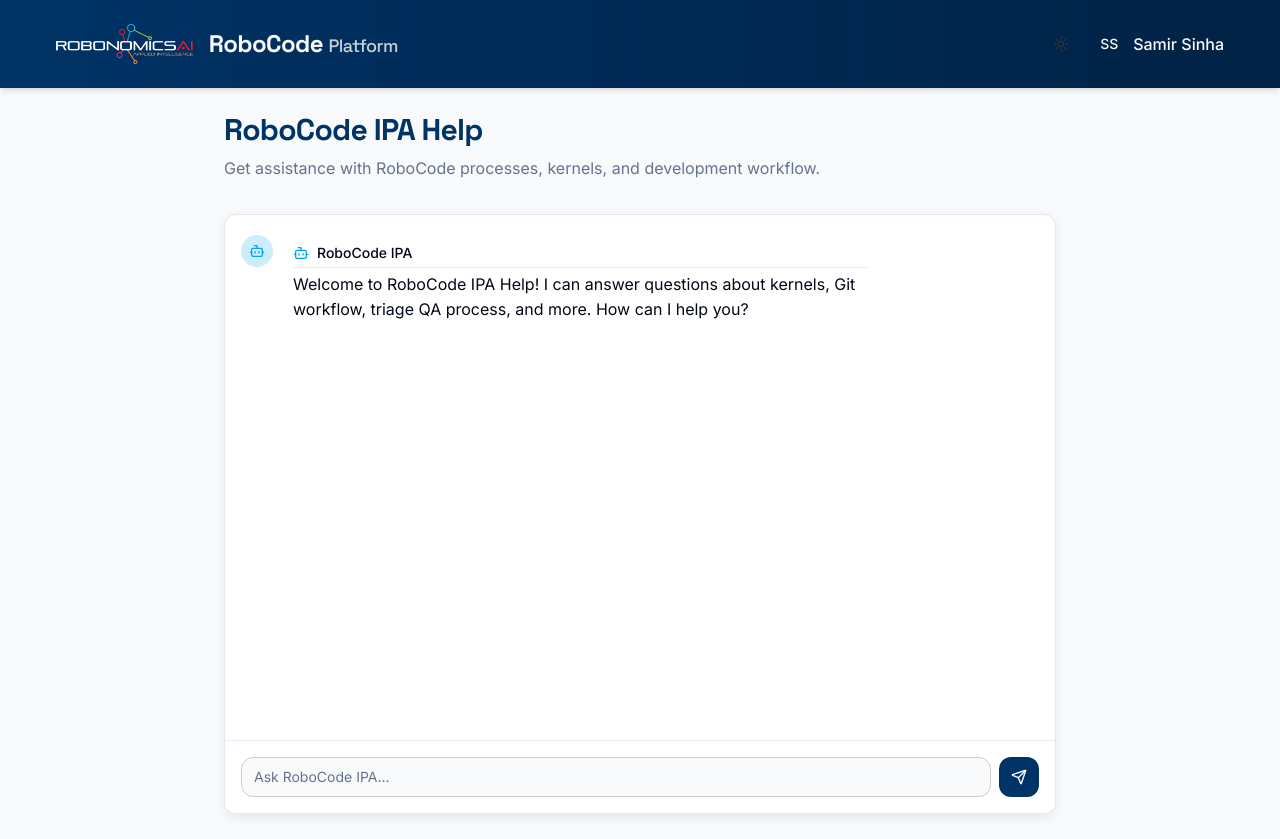
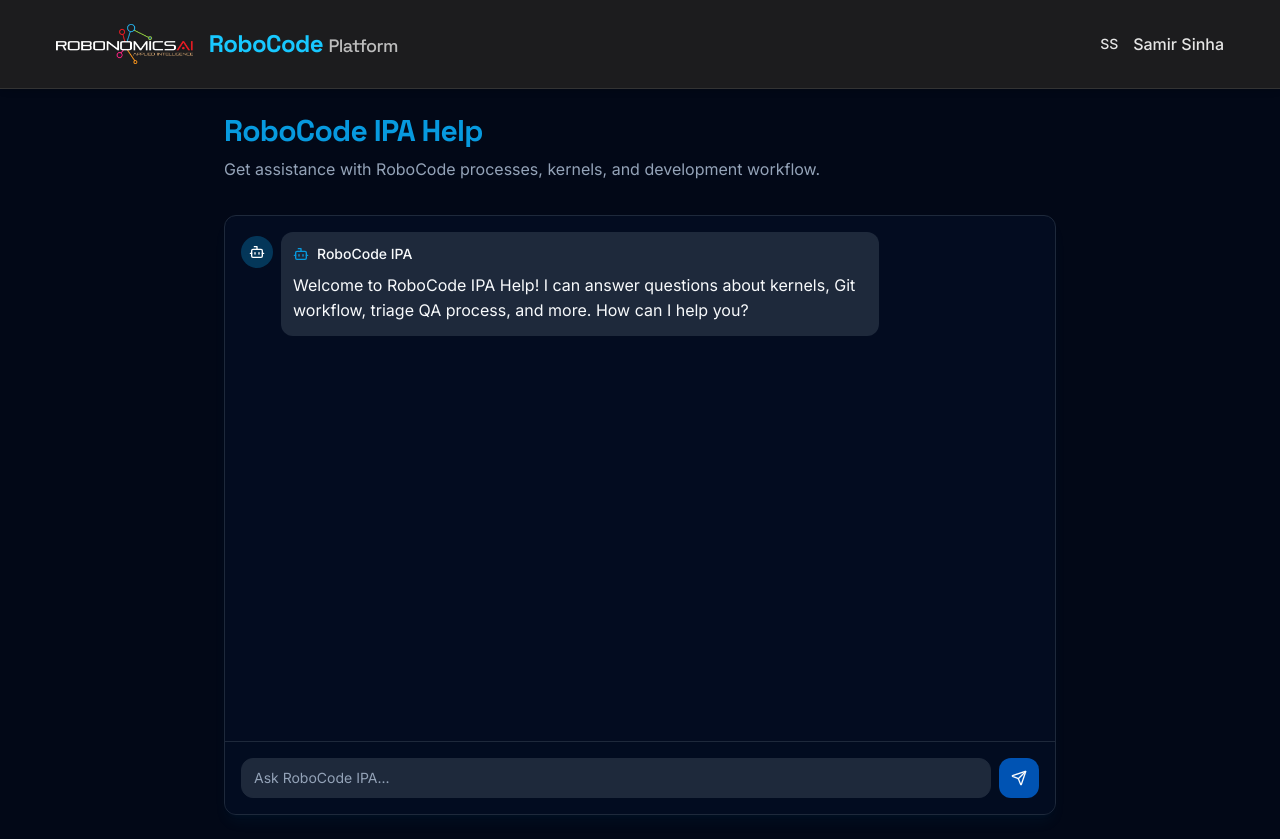
Before and after one commit to Robonomics-AI/robo-code-pilot, a React (Vite) app: page /ipa in a window 1280 px wide. Built offline with nearby package versions, Linux system fonts and the light colour scheme.

Commit message:
feat: Implement dark mode base
This commit implements the first step of the UI enhancement plan,
setting the foundation for dark mode. It updates the overall page
background to a very dark grey and adjusts default text colors
accordingly.

```diff
--- a/src/components/layout/Header.tsx
+++ b/src/components/layout/Header.tsx
@@ -6,7 +6,7 @@ import { ThemeToggle } from '@/components/theme/ThemeToggle';
 const Header: React.FC = () => {
   return (
     <header
-      className="header-gradient text-[var(--color-neutral-offwhite)] p-4 md:p-6 shadow-md sticky top-0 z-50 backdrop-blur-sm bg-opacity-90"
+      className="bg-[#202020] border-b border-[#333333] text-[var(--color-neutral-offwhite)] p-4 md:p-6 shadow-md sticky top-0 z-50 backdrop-blur-sm bg-opacity-90"
     >
       <div className="container flex justify-between items-center">
         <div className="flex items-center gap-3 md:gap-4">
@@ -17,14 +17,13 @@ const Header: React.FC = () => {
               className="h-8 md:h-10"
             />
           </Link>
-          <h1 className="text-xl md:text-2xl font-bold text-[var(--color-neutral-offwhite)] tracking-tight">
-            RoboCode <span className="text-base md:text-lg font-medium opacity-80">Platform</span>
+          <h1 className="text-xl md:text-2xl font-bold text-[var(--color-accent-cyan)] tracking-tight">
+            RoboCode <span className="text-base md:text-lg font-medium opacity-80 text-[var(--color-neutral-offwhite)]">Platform</span>
           </h1>
         </div>
         <div className="flex items-center gap-2 md:gap-3">
-          <ThemeToggle />
           <div className="flex items-center gap-2 text-sm md:text-base text-[var(--color-neutral-offwhite)]">
-            <div className="w-8 h-8 rounded-full bg-[var(--color-neutral-offwhite)]/20 flex items-center justify-center">
+            <div className="w-8 h-8 rounded-full bg-[var(--color-accent-cyan)]/20 flex items-center justify-center">
               <span className="text-sm font-medium">SS</span>
             </div>
             <span className="font-medium hidden sm:block">Samir Sinha</span>
--- a/src/index.css
+++ b/src/index.css
@@ -7,109 +7,60 @@
 
 @layer base {
   :root {
-    /* Robonomics AI Brand Colors */
-    --color-primary-core: #003366;
-    --color-accent-green: #28A745;
-    --color-accent-purple: #6A0DAD;
-    --color-accent-orange: #FD7E14;
-    --color-accent-cyan: #00AEEF;
-    --color-dynamic-red: #FF0000;
-    --color-button-confirm: #004080;
-    --color-neutral-offwhite: #FAFAFA;
-    --color-neutral-light: #F0F0F0;
-    --color-neutral-mid: #CCCCCC;
-    --color-neutral-dark: #333333;
+    /* Robonomics AI Brand Colors - Dark Mode Adaptation */
+    --color-primary-core: #005299; /* Lightened from #003366 for dark mode */
+    --color-accent-green: #30c956; /* Lightened from #28A745 for dark mode */
+    --color-accent-purple: #9039e5; /* Lightened from #6A0DAD for dark mode */
+    --color-accent-orange: #ff922b; /* Lightened from #FD7E14 for dark mode */
+    --color-accent-cyan: #18c8ff; /* Lightened from #00AEEF for dark mode */
+    --color-dynamic-red: #ff4d4d; /* Lightened from #FF0000 for dark mode */
+    --color-button-confirm: #0066cc; /* Adjusted for dark mode */
+    --color-neutral-offwhite: #e5e5e5; /* Adjusted for dark mode */
+    --color-neutral-light: #292929; /* Inverted for dark mode */
+    --color-neutral-mid: #515151; /* Adjusted for dark mode */
+    --color-neutral-dark: #f2f2f2; /* Inverted for dark mode */
 
-    /* Light theme colors */
-    --background: 210 40% 98%;
-    --foreground: 222.2 84% 4.9%;
+    /* Dark mode base colors - default for our app */
+    --background: 222.2 84% 4.9%; /* #121212 */
+    --foreground: 210 40% 98%; /* #FAFAFA */
 
-    --card: 0 0% 100%;
-    --card-foreground: 222.2 84% 4.9%;
+    --card: 222.2 84% 6.9%; /* #2C2C2C */
+    --card-foreground: 210 40% 98%; /* #FAFAFA */
 
-    --popover: 0 0% 100%;
-    --popover-foreground: 222.2 84% 4.9%;
+    --popover: 222.2 84% 6.9%; /* #2C2C2C */
+    --popover-foreground: 210 40% 98%; /* #FAFAFA */
 
-    --primary: 212 100% 20%;
-    --primary-foreground: 210 40% 98%;
+    --primary: 212 100% 35%; /* Adjusted Deep IntelliBlue for dark mode */
+    --primary-foreground: 210 40% 98%; /* #FAFAFA */
 
-    --secondary: 210 40% 96.1%;
-    --secondary-foreground: 222.2 47.4% 11.2%;
+    --secondary: 217.2 32.6% 17.5%; /* Dark grey for secondary elements */
+    --secondary-foreground: 210 40% 98%; /* #FAFAFA */
 
-    --muted: 210 40% 96.1%;
-    --muted-foreground: 215.4 16.3% 46.9%;
+    --muted: 217.2 32.6% 17.5%; /* Dark grey for muted elements */
+    --muted-foreground: 215 20.2% 65.1%; /* #888888 approximately */
 
-    --accent: 199 100% 47%;
-    --accent-foreground: 0 0% 100%;
+    --accent: 199 94% 45%; /* Clarity Cyan as primary accent */
+    --accent-foreground: 0 0% 100%; /* Pure white */
 
-    --destructive: 0 84.2% 60.2%;
-    --destructive-foreground: 210 40% 98%;
+    --destructive: 0 70% 50%; /* Adjusted Dynamic Red for better contrast */
+    --destructive-foreground: 210 40% 98%; /* #FAFAFA */
 
-    --border: 214.3 31.8% 91.4%;
-    --input: 214.3 31.8% 91.4%;
-    --ring: 222.2 84% 4.9%;
+    --border: 217.2 32.6% 17.5%; /* Dark grey for borders */
+    --input: 217.2 32.6% 17.5%; /* Dark grey for input backgrounds */
+    --ring: 212.7 26.8% 83.9%; /* Light color for focus rings */
+
+    --sidebar-background: 222.2 84% 4.9%; /* #121212 */
+    --sidebar-foreground: 210 40% 98%; /* #FAFAFA */
+    --sidebar-primary: 210 40% 98%; /* #FAFAFA */
+    --sidebar-primary-foreground: 222.2 84% 4.9%; /* #121212 */
+    --sidebar-accent: 217.2 32.6% 17.5%; /* Dark grey for sidebar accent */
+    --sidebar-accent-foreground: 210 40% 98%; /* #FAFAFA */
+    --sidebar-border: 217.2 32.6% 17.5%; /* Dark grey for sidebar borders */
 
     --radius: 0.75rem;
-
-    --sidebar-background: 0 0% 98%;
-    --sidebar-foreground: 240 5.3% 26.1%;
-    --sidebar-primary: 240 5.9% 10%;
-    --sidebar-primary-foreground: 0 0% 98%;
-    --sidebar-accent: 240 4.8% 95.9%;
-    --sidebar-accent-foreground: 240 5.9% 10%;
-    --sidebar-border: 220 13% 91%;
-    --sidebar-ring: 217.2 91.2% 59.8%;
   }
 
-  .dark {
-    --color-primary-core: #005299;
-    --color-accent-green: #30c956;
-    --color-accent-purple: #9039e5;
-    --color-accent-orange: #ff922b;
-    --color-accent-cyan: #18c8ff;
-    --color-dynamic-red: #ff4d4d;
-    --color-button-confirm: #0066cc;
-    --color-neutral-offwhite: #e5e5e5;
-    --color-neutral-light: #292929;
-    --color-neutral-mid: #515151;
-    --color-neutral-dark: #f2f2f2;
-
-    --background: 222.2 84% 4.9%;
-    --foreground: 210 40% 98%;
-
-    --card: 222.2 84% 6.9%;
-    --card-foreground: 210 40% 98%;
-
-    --popover: 222.2 84% 6.9%;
-    --popover-foreground: 210 40% 98%;
-
-    --primary: 212 100% 35%;
-    --primary-foreground: 210 40% 98%;
-
-    --secondary: 217.2 32.6% 17.5%;
-    --secondary-foreground: 210 40% 98%;
-
-    --muted: 217.2 32.6% 17.5%;
-    --muted-foreground: 215 20.2% 65.1%;
-
-    --accent: 199 94% 45%;
-    --accent-foreground: 0 0% 100%;
-
-    --destructive: 0 70% 50%;
-    --destructive-foreground: 210 40% 98%;
-
-    --border: 217.2 32.6% 17.5%;
-    --input: 217.2 32.6% 17.5%;
-    --ring: 212.7 26.8% 83.9%;
-
-    --sidebar-background: 222.2 84% 4.9%;
-    --sidebar-foreground: 210 40% 98%;
-    --sidebar-primary: 210 40% 98%;
-    --sidebar-primary-foreground: 222.2 84% 4.9%;
-    --sidebar-accent: 217.2 32.6% 17.5%;
-    --sidebar-accent-foreground: 210 40% 98%;
-    --sidebar-border: 217.2 32.6% 17.5%;
-  }
+  /* Remove .dark class selector since we're in dark-only mode now */
 }
 
 @layer base {
@@ -131,30 +82,22 @@
 
   h1 {
     @apply text-3xl md:text-4xl font-bold tracking-tight;
-    color: var(--color-primary-core);
+    color: var(--color-accent-cyan); /* Updated for dark mode */
   }
 
   h2 {
     @apply text-2xl md:text-3xl font-bold tracking-tight;
-    color: var(--color-primary-core);
+    color: var(--color-neutral-offwhite); /* Updated for dark mode */
   }
 
   h3 {
     @apply text-xl md:text-2xl font-semibold tracking-tight;
-    color: var(--color-neutral-dark);
+    color: var(--color-neutral-dark); /* Already inverted for dark mode */
   }
 
   h4 {
     @apply text-lg md:text-xl font-semibold tracking-tight;
-    color: var(--color-neutral-dark);
-  }
-
-  .dark h1, .dark h2 {
-    color: var(--color-accent-cyan);
-  }
-
-  .dark h3, .dark h4 {
-    color: var(--color-neutral-dark);
+    color: var(--color-neutral-dark); /* Already inverted for dark mode */
   }
 
   /* Additional utility classes for consistent spacing */
@@ -167,49 +110,49 @@
   }
 }
 
-/* Enhanced component styling */
+/* Enhanced component styling for dark mode */
 @layer components {
   /* Card styling */
   .card-modern {
-    @apply bg-card text-card-foreground rounded-xl shadow-md border transition-all duration-300 hover:shadow-lg p-6 dark:shadow-lg dark:shadow-accent/5;
+    @apply bg-card text-card-foreground rounded-xl shadow-md border border-border transition-all duration-300 hover:shadow-lg p-6 dark:shadow-lg dark:shadow-accent/5;
   }
 
-  /* Button styles - enhanced to work with dark mode */
+  /* Button styles - enhanced for dark mode */
   .btn-primary {
-    @apply bg-[var(--color-primary-core)] hover:bg-[#00254D] text-white font-medium py-2 px-4 rounded-lg transition-all duration-200 dark:bg-primary dark:hover:brightness-110;
+    @apply bg-[var(--color-primary-core)] hover:brightness-110 text-white font-medium py-2 px-4 rounded-lg transition-all duration-200;
   }
 
   .btn-secondary {
-    @apply bg-[var(--color-neutral-light)] hover:bg-[var(--color-neutral-mid)] text-[var(--color-neutral-dark)] font-medium py-2 px-4 rounded-lg transition-all duration-200 dark:bg-secondary dark:text-secondary-foreground dark:hover:brightness-110;
+    @apply bg-[var(--color-neutral-light)] hover:bg-opacity-80 text-[var(--color-neutral-dark)] font-medium py-2 px-4 rounded-lg transition-all duration-200;
   }
 
   .btn-accent {
-    @apply bg-[var(--color-accent-green)] hover:bg-[#218838] text-white font-medium py-2 px-4 rounded-lg transition-all duration-200 dark:bg-[var(--color-accent-green)] dark:hover:brightness-110;
+    @apply bg-[var(--color-accent-green)] hover:brightness-110 text-white font-medium py-2 px-4 rounded-lg transition-all duration-200;
   }
 
   .btn-warning {
-    @apply bg-[var(--color-accent-orange)] hover:bg-[#e96b02] text-white font-medium py-2 px-4 rounded-lg transition-all duration-200 dark:bg-[var(--color-accent-orange)] dark:hover:brightness-110;
+    @apply bg-[var(--color-accent-orange)] hover:brightness-110 text-white font-medium py-2 px-4 rounded-lg transition-all duration-200;
   }
 
   .btn-danger {
-    @apply bg-[var(--color-dynamic-red)] hover:bg-[#cc0000] text-white font-medium py-2 px-4 rounded-lg transition-all duration-200 dark:bg-[var(--color-dynamic-red)] dark:hover:brightness-110;
+    @apply bg-[var(--color-dynamic-red)] hover:brightness-110 text-white font-medium py-2 px-4 rounded-lg transition-all duration-200;
   }
 
   .btn-outline {
-    @apply border-2 border-[var(--color-primary-core)] text-[var(--color-primary-core)] hover:bg-[var(--color-primary-core)] hover:text-white font-medium py-2 px-4 rounded-lg transition-all duration-200 dark:border-accent dark:text-accent dark:hover:bg-accent dark:hover:text-accent-foreground;
+    @apply border-2 border-[var(--color-accent-cyan)] text-[var(--color-accent-cyan)] hover:bg-[var(--color-accent-cyan)]/10 hover:border-[var(--color-accent-cyan)] hover:text-[var(--color-accent-cyan)] font-medium py-2 px-4 rounded-lg transition-all duration-200;
   }
 
   .btn-icon {
-    @apply p-2 rounded-lg text-[var(--color-neutral-dark)] hover:bg-[var(--color-neutral-light)] transition-all duration-200 dark:text-foreground dark:hover:bg-secondary;
+    @apply p-2 rounded-lg text-[var(--color-neutral-dark)] hover:bg-[var(--color-neutral-light)]/30 transition-all duration-200;
   }
 
   /* Form styles */
   .form-input-modern {
-    @apply border border-[var(--color-neutral-mid)] rounded-lg p-2.5 focus:ring-2 focus:ring-[var(--color-accent-cyan)] focus:border-transparent outline-none transition-all duration-200 w-full dark:bg-muted dark:text-foreground dark:border-muted;
+    @apply bg-[#383838] border border-[var(--color-neutral-mid)] rounded-lg p-2.5 focus:ring-2 focus:ring-[var(--color-accent-cyan)] focus:border-transparent outline-none transition-all duration-200 w-full text-[var(--color-neutral-offwhite)];
   }
 
   .form-label-modern {
-    @apply block text-sm font-medium text-[var(--color-neutral-dark)] mb-1.5 dark:text-foreground;
+    @apply block text-sm font-medium text-[var(--color-neutral-dark)] mb-1.5;
   }
 
   /* Table styles */
@@ -218,20 +161,20 @@
   }
 
   .table-modern th {
-    @apply bg-[var(--color-accent-cyan)]/10 text-[var(--color-primary-core)] font-semibold p-3 text-left border-b border-[var(--color-neutral-light)] dark:bg-accent/10 dark:text-accent dark:border-border;
+    @apply bg-[var(--color-accent-cyan)]/10 text-[var(--color-accent-cyan)] font-semibold p-3 text-left border-b border-[var(--color-neutral-mid)];
   }
 
   .table-modern td {
-    @apply p-3 border-b border-[var(--color-neutral-light)] dark:border-border;
+    @apply p-3 border-b border-[var(--color-neutral-mid)];
   }
 
   .table-modern tr:hover {
-    @apply bg-[var(--color-neutral-light)]/30 dark:bg-muted/30;
+    @apply bg-[var(--color-neutral-light)]/30;
   }
 
   /* Code block styling */
   .code-block {
-    @apply bg-[#f7f7f7] p-3 rounded-lg font-mono text-sm border border-[var(--color-neutral-light)] dark:bg-muted dark:border-muted dark:text-foreground;
+    @apply bg-[#1e1e1e] p-3 rounded-lg font-mono text-sm border border-[var(--color-neutral-mid)] text-[var(--color-neutral-offwhite)];
   }
 
   /* Status badges */
@@ -240,33 +183,29 @@
   }
 
   .badge-success {
-    @apply bg-green-100 text-green-800 dark:bg-green-900/30 dark:text-green-300;
+    @apply bg-green-900/30 text-green-300;
   }
 
   .badge-warning {
-    @apply bg-orange-100 text-orange-800 dark:bg-orange-900/30 dark:text-orange-300;
+    @apply bg-orange-900/30 text-orange-300;
   }
 
   .badge-error {
-    @apply bg-red-100 text-red-800 dark:bg-red-900/30 dark:text-red-300;
+    @apply bg-red-900/30 text-red-300;
   }
 
   /* Chat bubbles for IPA */
   .chat-bubble-user {
-    @apply bg-[var(--color-accent-cyan)]/10 p-4 rounded-lg text-[var(--color-neutral-dark)] dark:bg-accent/20 dark:text-foreground;
+    @apply bg-[var(--color-accent-cyan)]/20 p-4 rounded-lg text-[var(--color-neutral-dark)];
   }
 
   .chat-bubble-ai {
-    @apply bg-white p-4 rounded-lg shadow-sm border border-[var(--color-neutral-light)] text-[var(--color-neutral-dark)] dark:bg-card dark:border-muted dark:text-foreground dark:shadow-none;
+    @apply bg-[#2C2C2C] p-4 rounded-lg border border-[var(--color-neutral-mid)] text-[var(--color-neutral-dark)] shadow-none;
   }
 }
 
-/* Enhanced header styling */
+/* Enhanced header styling for dark mode */
 .header-gradient {
-  background: linear-gradient(to right, var(--color-primary-core), #002244);
-}
-
-.dark .header-gradient {
   background: linear-gradient(to right, #004080, #001830);
 }
 
@@ -277,20 +216,12 @@
   transition-duration: 150ms;
 }
 
-/* Enhanced shadows */
+/* Enhanced shadows for dark mode */
 .shadow-soft {
-  box-shadow: 0 4px 12px rgba(0, 0, 0, 0.08);
-}
-
-.dark .shadow-soft {
   box-shadow: 0 4px 12px rgba(0, 0, 0, 0.25);
 }
 
 .shadow-medium {
-  box-shadow: 0 6px 16px rgba(0, 0, 0, 0.12);
-}
-
-.dark .shadow-medium {
   box-shadow: 0 6px 16px rgba(0, 0, 0, 0.35);
 }
 
@@ -301,21 +232,17 @@
 
 .hover-lift:hover {
   transform: translateY(-2px);
-  box-shadow: 0 8px 20px rgba(0, 0, 0, 0.12);
-}
-
-.dark .hover-lift:hover {
   box-shadow: 0 8px 20px rgba(0, 0, 0, 0.35);
 }
 
 /* Glassmorphism effects for dark mode */
-.dark .glass-effect {
+.glass-effect {
   background: rgba(30, 41, 59, 0.7);
   backdrop-filter: blur(12px);
   border: 1px solid rgba(255, 255, 255, 0.1);
 }
 
-/* Custom scrollbar */
+/* Custom scrollbar for dark mode */
 ::-webkit-scrollbar {
   width: 8px;
   height: 8px;
@@ -325,17 +252,13 @@
   background: var(--color-neutral-light);
 }
 
-.dark ::-webkit-scrollbar-track {
-  background: var(--color-neutral-light);
-}
-
 ::-webkit-scrollbar-thumb {
   background: var(--color-neutral-mid);
   border-radius: 4px;
 }
 
 ::-webkit-scrollbar-thumb:hover {
-  background: var(--color-neutral-dark);
+  background: #666666;
 }
 
 /* Animations */
--- a/src/main.tsx
+++ b/src/main.tsx
@@ -7,7 +7,7 @@ import { ThemeProvider } from './components/theme/ThemeProvider'
 
 ReactDOM.createRoot(document.getElementById('root')!).render(
   <React.StrictMode>
-    <ThemeProvider attribute="class" defaultTheme="system" enableSystem>
+    <ThemeProvider attribute="class" defaultTheme="dark" forcedTheme="dark">
       <App />
     </ThemeProvider>
   </React.StrictMode>,
--- a/tailwind.config.ts
+++ b/tailwind.config.ts
@@ -67,7 +67,7 @@ export default {
 					border: 'hsl(var(--sidebar-border))',
 					ring: 'hsl(var(--sidebar-ring))'
 				},
-				// Robonomics AI branding colors
+				// Robonomics AI branding colors - dark mode optimized
 				robonomics: {
 					'intelliblue': 'var(--color-primary-core)',
 					'dynamic-red': 'var(--color-dynamic-red)',
@@ -114,6 +114,10 @@ export default {
 				'pulse': {
 					'0%, 100%': { opacity: '1' },
 					'50%': { opacity: '0.7' }
+				},
+				'glow': {
+					'0%, 100%': { boxShadow: '0 0 5px rgba(24, 200, 255, 0.2)' },
+					'50%': { boxShadow: '0 0 20px rgba(24, 200, 255, 0.6)' }
 				}
 			},
 			animation: {
@@ -121,7 +125,14 @@ export default {
 				'accordion-up': 'accordion-up 0.2s ease-out',
 				'fade-in': 'fade-in 0.3s ease-out',
 				'slide-in': 'slide-in 0.3s ease-out',
-				'pulse': 'pulse 2s cubic-bezier(0.4, 0, 0.6, 1) infinite'
+				'pulse': 'pulse 2s cubic-bezier(0.4, 0, 0.6, 1) infinite',
+				'glow': 'glow 2s infinite ease-in-out'
+			},
+			boxShadow: {
+				'dark-soft': '0 4px 12px rgba(0, 0, 0, 0.25)',
+				'dark-medium': '0 6px 16px rgba(0, 0, 0, 0.35)',
+				'dark-strong': '0 8px 24px rgba(0, 0, 0, 0.5)',
+				'accent-glow': '0 0 15px rgba(24, 200, 255, 0.5)',
 			}
 		}
 	},
```
